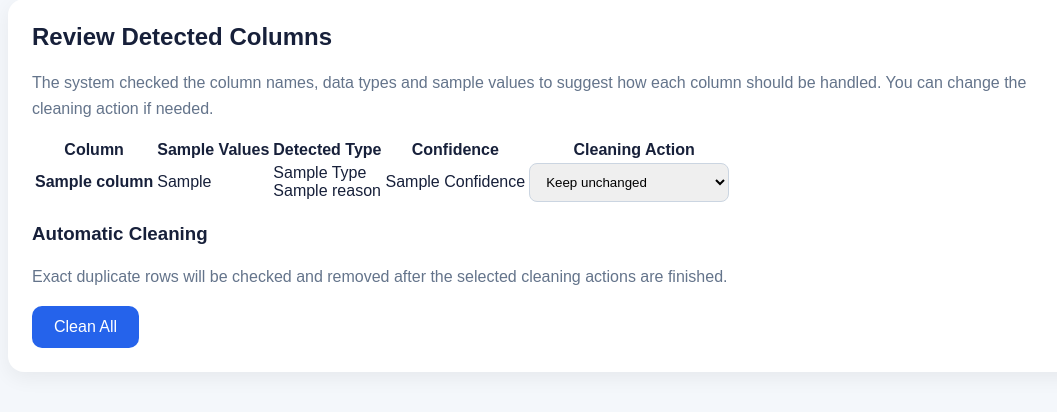
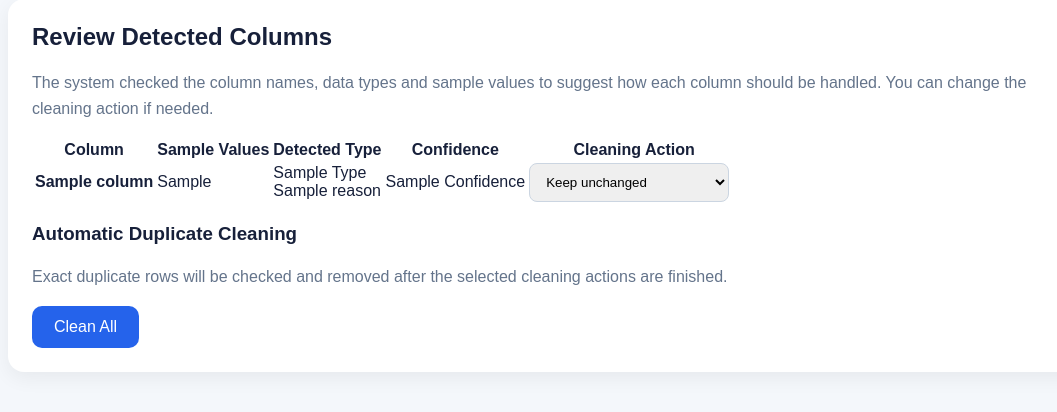
Before and after one commit to ifeanyifavour1/sales-data-cleaning-pipeline, a Flask app: template templates/review.html in a window 1280 px wide. Shown: the part 413-825 px from the top of the page, without its empty margins (82-1139 px from the left). Run offline with Flask 3, Linux system fonts and the light colour scheme; the template is opened without the code that fills it: most values are stand-ins (such as "Sample title", 1, 10 or a date in 2020).

Commit message:
DEV-15 Clarify duplicate removal label
Renamed the automatic cleaning section so it clearly shows that the automatic step is for exact duplicate removal.

```diff
--- a/templates/review.html
+++ b/templates/review.html
@@ -245,7 +245,7 @@
             <div class="cleaning-group">
 
                 <h3>
-                    Automatic Cleaning
+                    Automatic Duplicate Cleaning
                 </h3>
 
                 <p class="info-text">
```
